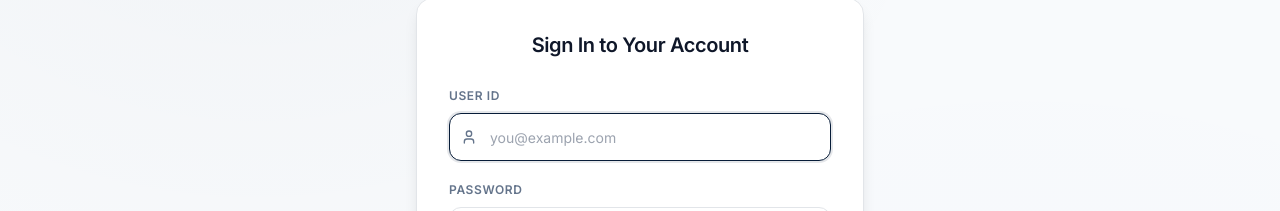
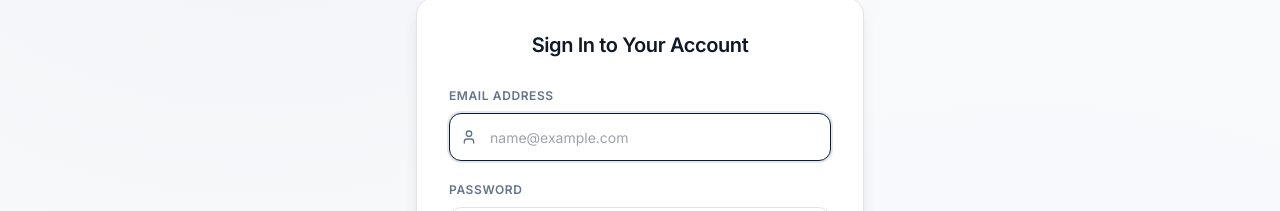
Before and after one commit to iamtheoracle/vantoriss, a React (Vite) app: page /login in a window 1280 px wide. Both pictures are taken after a click on the button "Skip". Shown: the part 202-413 px from the top of the page. Built offline with nearby package versions, Linux system fonts and the light colour scheme; no server answers.

Commit message:
fix(auth): align login label with email password authentication

```diff
--- a/src/pages/Login.jsx
+++ b/src/pages/Login.jsx
@@ -55,13 +55,13 @@ export default function Login() {
       if (status === 404) {
         setError("Sign-in is temporarily unavailable. Please refresh the page and try again.");
       } else if (status === 400 || status === 401) {
-        setError("Your User ID or password is incorrect.");
+        setError("Your email address or password is incorrect.");
       } else if (typeof navigator !== 'undefined' && navigator.onLine === false) {
         setError("Unable to connect. Please check your internet connection and try again.");
       } else if (err?.message?.includes('Network') || err?.code === 'ERR_NETWORK') {
         setError("Unable to reach the server right now. Please try again in a moment.");
       } else {
-        setError(err.message || "Invalid User ID or password.");
+        setError(err.message || "Invalid email address or password.");
       }
     } finally {
       setLoading(false);
@@ -101,14 +101,14 @@ export default function Login() {
       )}
       <form onSubmit={handleSubmit} className="space-y-4">
         <div className="space-y-1.5">
-          <label className="text-xs font-semibold uppercase tracking-wider text-gray">User ID</label>
+          <label className="text-xs font-semibold uppercase tracking-wider text-gray">Email Address</label>
           <div className="relative">
             <User className="absolute left-3 top-1/2 -translate-y-1/2 w-4 h-4 text-gray" />
             <input
               type="email"
               value={userId}
               onChange={(e) => setUserId(e.target.value)}
-              placeholder="you@example.com"
+              placeholder="name@example.com"
               autoFocus
               required
               className="w-full h-12 rounded-lg border border-slate-200 bg-white pl-10 pr-3 text-sm text-foreground outline-none focus:border-navy focus:ring-2 focus:ring-navy/10 transition"
```
